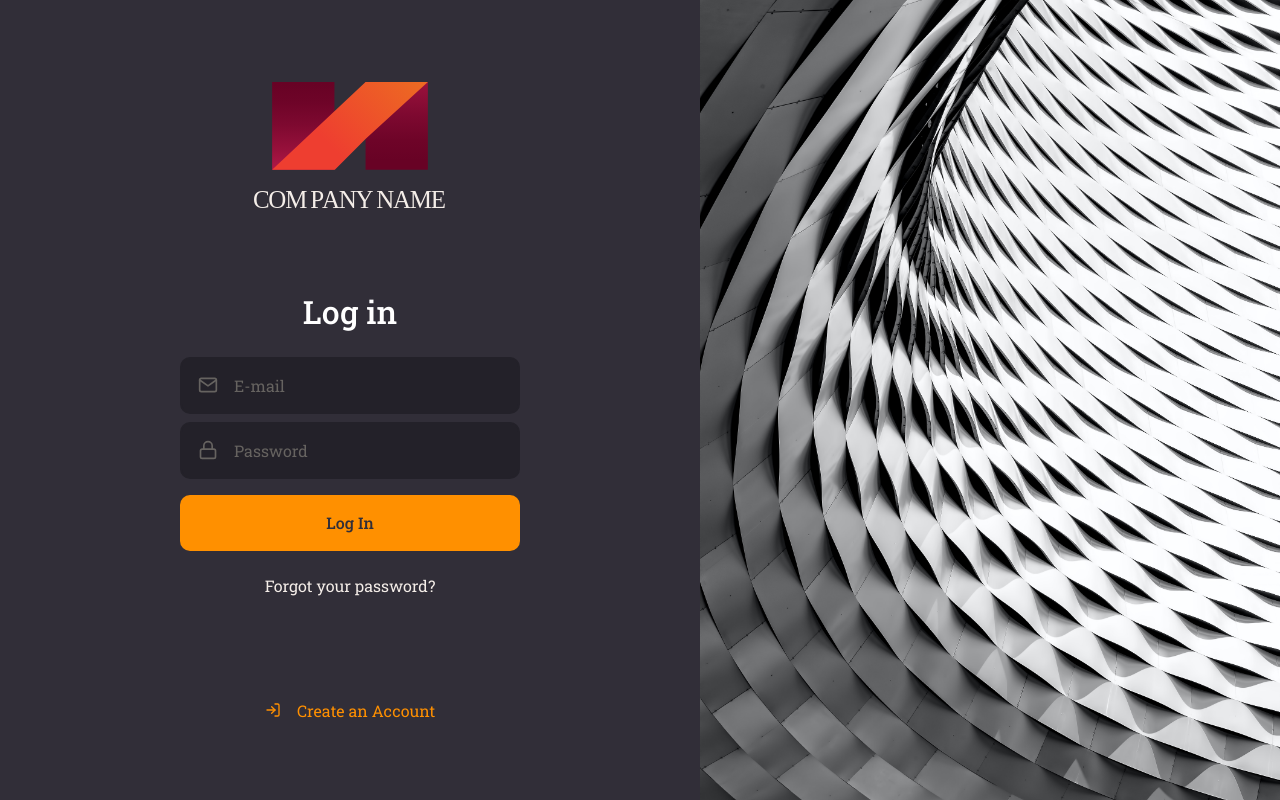
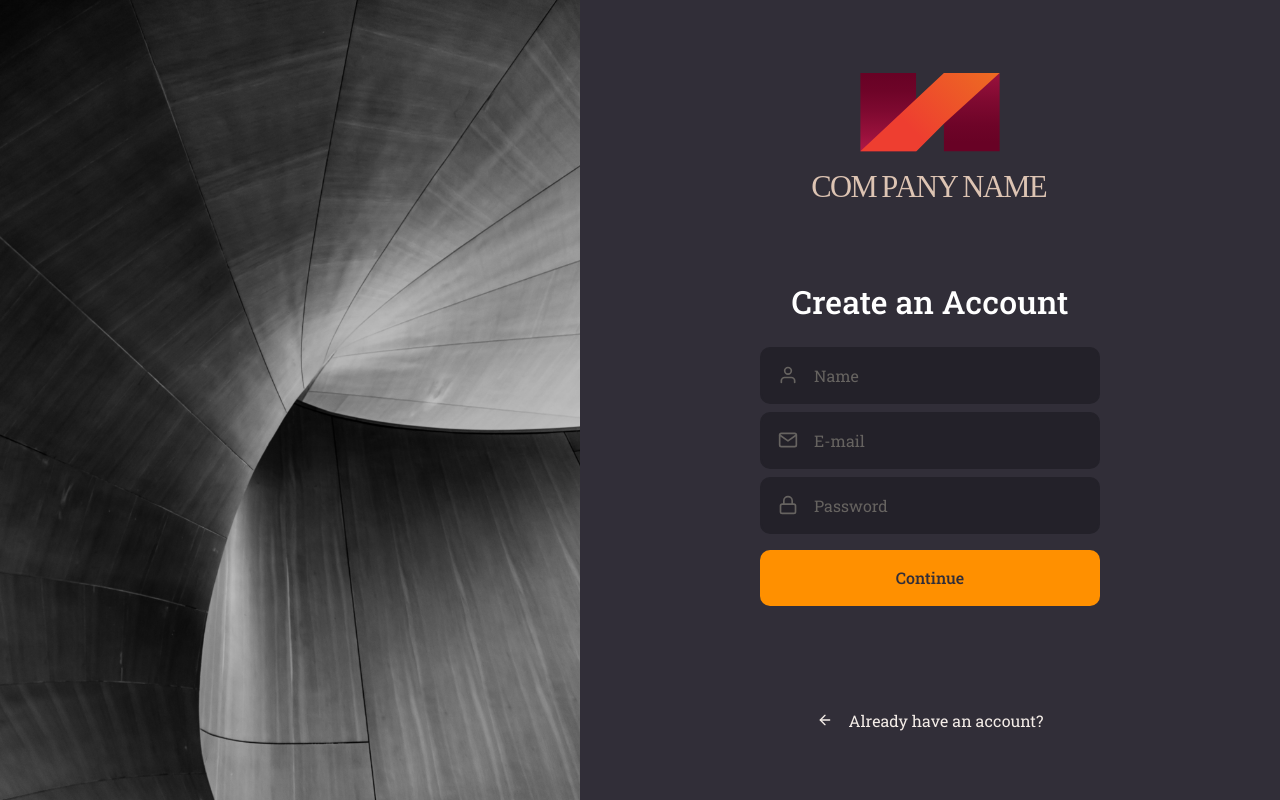
Before and after one commit to Jeff-Moraes/Login-Signup-Page, a React (Create React App) app: page /signup in a window 1280 px wide. Built offline with nearby package versions, Linux system fonts and the light colour scheme.

Commit message:
SignUp page style

```diff
--- a/src/App.tsx
+++ b/src/App.tsx
@@ -1,11 +1,12 @@
 import React from 'react';
 
 import SignIn from './pages/SignIn';
+import SignUp from './pages/SignUp';
 import GlobalStyle from './styles/global';
 
 const App: React.FC = () => (
   <>
-    <SignIn />
+    <SignUp />
     <GlobalStyle />
   </>
 );
--- /dev/null
+++ b/src/pages/SignUp/index.tsx
@@ -0,0 +1,37 @@
+import React from 'react';
+import { FiArrowLeft, FiMail, FiUser, FiLock } from 'react-icons/fi';
+
+import logoImg from '../../assets/logo.svg';
+
+import Input from '../../components/Input';
+import Button from '../../components/Button';
+
+import { Container, Content, Background } from './styles';
+
+const SignUp: React.FC = () => (
+  <Container>
+    <Background />
+    <Content>
+      <img src={logoImg} alt="Company Logo" />
+      <form>
+        <h1>Create an Account</h1>
+        <Input name="name" type="text" icon={FiUser} placeholder="Name" />
+        <Input name="email" type="text" icon={FiMail} placeholder="E-mail" />
+        <Input
+          name="password"
+          type="password"
+          icon={FiLock}
+          placeholder="Password"
+        />
+        <Button type="submit">Continue</Button>
+      </form>
+
+      <a href="new">
+        <FiArrowLeft />
+        Already have an account?
+      </a>
+    </Content>
+  </Container>
+);
+
+export default SignUp;
--- /dev/null
+++ b/src/pages/SignUp/styles.ts
@@ -0,0 +1,72 @@
+import styled from 'styled-components';
+import { shade } from 'polished';
+
+import signUpBackgroundImg from '../../assets/signup-background.jpg';
+
+export const Container = styled.div`
+  height: 100vh;
+
+  display: flex;
+  align-items: stretch;
+`;
+
+export const Content = styled.div`
+  display: flex;
+  flex-direction: column;
+  place-content: center;
+  align-items: center;
+
+  width: 100%;
+  max-width: 700px;
+
+  img {
+    height: 130px;
+  }
+
+  form {
+    margin: 80px 0;
+    width: 340px;
+    text-align: center;
+
+    h1 {
+      margin-bottom: 24px;
+    }
+
+    a {
+      color: #f4ede8;
+      display: block;
+      margin-top: 24px;
+      text-decoration: none;
+      transition: color 0.2s;
+
+      &:hover {
+        color: ${shade(0.2, '#F4EDE8')};
+      }
+    }
+  }
+
+  > a {
+    color: #f4ede8;
+    display: block;
+    margin-top: 24px;
+    text-decoration: none;
+    transition: color 0.2s;
+
+    display: flex;
+    align-items: center;
+
+    svg {
+      margin-right: 16px;
+    }
+
+    &:hover {
+      color: ${shade(0.2, '#F4EDE8')};
+    }
+  }
+`;
+
+export const Background = styled.div`
+  flex: 1;
+  background: url(${signUpBackgroundImg}) no-repeat center;
+  background-size: cover;
+`;
```
Also changed, not shown: src/assets/logo.svg.
